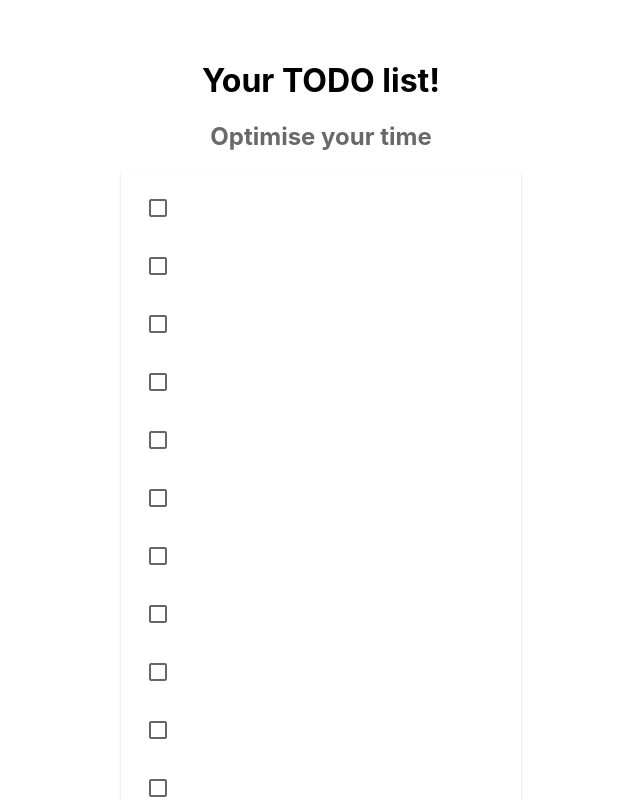
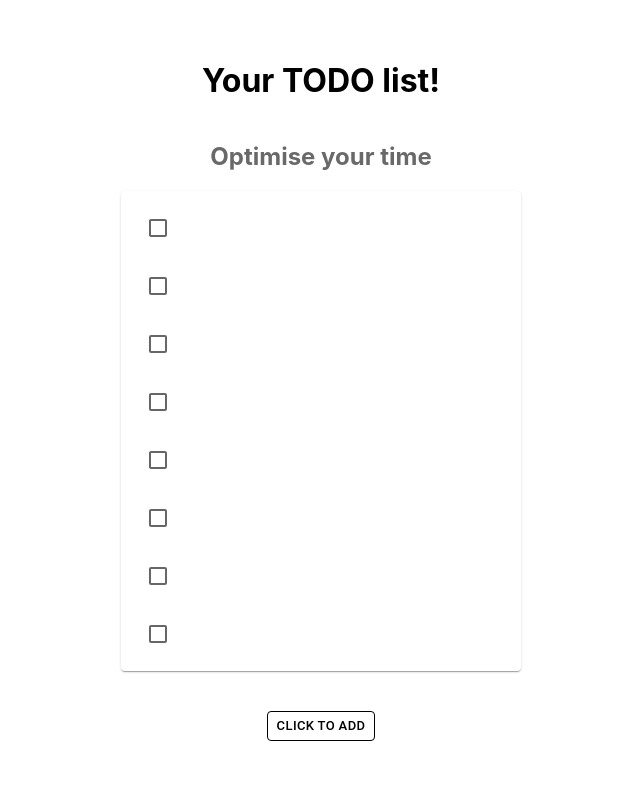
Before and after one commit to OlexandraKorol/OlexandraKorol.github.io, a React (Create React App) app: page / in a window 1280 px wide. Shown: the top 800 px of the page, without its empty margins (359-999 px from the left). Built offline with nearby package versions, Linux system fonts and the light colour scheme.

Commit message:
context creating

```diff
--- a/src/App.tsx
+++ b/src/App.tsx
@@ -1,21 +1,31 @@
 import './App.css';
 import {TodoList} from './components/TodoList';
 import styled from '@emotion/styled';
+import { TodoProvider, useTodoContext } from './components/useContext/TodoContext';
+import { AddToDoButton } from './components/AddToDoButton';
 
-function App() {
+const App: React.FC = () => {
+
   return (
+    <TodoProvider>
       <Wrapper>
         <Title> Your TODO list! </Title>
-        <Subtitle> Optimise your time </Subtitle>
-        <TodoList />
+          <Subtitle> Optimise your time </Subtitle>
+            <TodoList />
+        <AddToDoButton />
       </Wrapper>
-    )
-  }
+    </TodoProvider>
+  );
+};
 
 const Wrapper = styled.div`
   width: 100%;
   height: max-content;
-  padding: 40px
+  padding: 40px;
+  align-items: center;
+  display: flex;
+  justify-content: center;
+  flex-direction: column;
 `;
 
 const Title = styled.h1`
--- /dev/null
+++ b/src/components/AddToDoButton.tsx
@@ -0,0 +1,28 @@
+import { Button } from "@mui/material"
+import { useTodoContext } from "./useContext/TodoContext";
+import styled from "@emotion/styled";
+
+export const AddToDoButton = () => {
+  const { createNewTodo } = useTodoContext();
+
+  const handleAddTodo = () => {
+    createNewTodo(789);
+  };
+
+  return (
+    <CustomButton>
+        <Button
+          variant="outlined"
+          size="small"
+          onClick={() => createNewTodo}
+          color="inherit"
+        >
+            Click to add
+        </Button>
+    </CustomButton>
+  )
+}
+
+const CustomButton = styled.div`
+  padding: 40px
+`
--- a/src/components/TodoList.tsx
+++ b/src/components/TodoList.tsx
@@ -7,24 +7,21 @@ import ListItemText from '@mui/material/ListItemText';
 import Checkbox from '@mui/material/Checkbox';
 import Paper from '@mui/material/Paper';
 import { ListInput } from './ListInput';
+import { useTodoContext } from './useContext/TodoContext';
+import { log } from 'console';
 
 
 export const TodoList = () => {
-  const [checked, setChecked] = React.useState<readonly number[]>([]);
-  const [listItems] = React.useState<readonly number[]>([1, 2, 3,5,6,7,8,9,9,9,9,9,9,9]);
+  const { checked, addChecked, removeChecked, listItems, createNewTodo } = useTodoContext();
 
+  console.log(listItems)
 
   const handleToggle = (value: number) => () => {
-    const currentIndex = checked.indexOf(value);
-    const newChecked = [...checked];
-
-    if (currentIndex === -1) {
-      newChecked.push(value);
+    if (checked.includes(value)) {
+      removeChecked(value);
     } else {
-      newChecked.splice(currentIndex, 1);
+      addChecked(value);
     }
-
-    setChecked(newChecked);
   };
 
   const customList = (items: readonly number[]) => (
@@ -59,8 +56,9 @@ export const TodoList = () => {
   );
 
   return (
-    <Grid container justifyContent="center" alignItems="center">
-      <Grid item>{customList(listItems)}</Grid>
-    </Grid>
+     (<Grid container justifyContent="center" alignItems="center">
+       {listItems.length !== 0 && ( <Grid item>{customList(listItems)}</Grid>)}
+      </Grid>
+    )
   );
 }
--- /dev/null
+++ b/src/components/useContext/TodoContext.tsx
@@ -0,0 +1,43 @@
+import React, { createContext, useContext, useState } from 'react';
+
+interface TodoContextType {
+  checked: number[];
+  addChecked: (value: number) => void;
+  removeChecked: (value: number) => void;
+  listItems: number[];
+  createNewTodo: (value: number) => void
+}
+
+const TodoContext = createContext<TodoContextType | undefined>(undefined);
+
+export const TodoProvider: React.FC<{ children: React.ReactNode }> = ({ children }) => {
+  const [listItems, setListItems] = useState<number[]>([9,9,9,9,9,9,9,9,]);
+  const [checked, setChecked] = useState<number[]>([]);
+
+  const createNewTodo = (value: number) => {
+    setListItems(prevListItems => [...prevListItems, value]);
+  };
+
+  const addChecked = (value: number) => {
+    setChecked(prevChecked => [...prevChecked, value]);
+  };
+
+  const removeChecked = (value: number) => {
+    setChecked(prevChecked => prevChecked.filter(item => item !== value));
+  };
+
+  return (
+    <TodoContext.Provider value={{ checked, addChecked, removeChecked, listItems, createNewTodo }}>
+      {children}
+    </TodoContext.Provider>
+  );
+};
+
+
+export const useTodoContext = () => {
+  const context = useContext(TodoContext);
+  if (!context) {
+    throw new Error('useTodoContext must be used within a TodoProvider');
+  }
+  return context;
+};
--- a/src/index.tsx
+++ b/src/index.tsx
@@ -13,7 +13,4 @@ root.render(
   </React.StrictMode>
 );
 
-// If you want to start measuring performance in your app, pass a function
-// to log results (for example: reportWebVitals(console.log))
-// or send to an analytics endpoint. Learn more: https://bit.ly/CRA-vitals
 reportWebVitals();
```
Also changed, not shown: src/components/ListField.tsx (added, +33 -0 lines).
